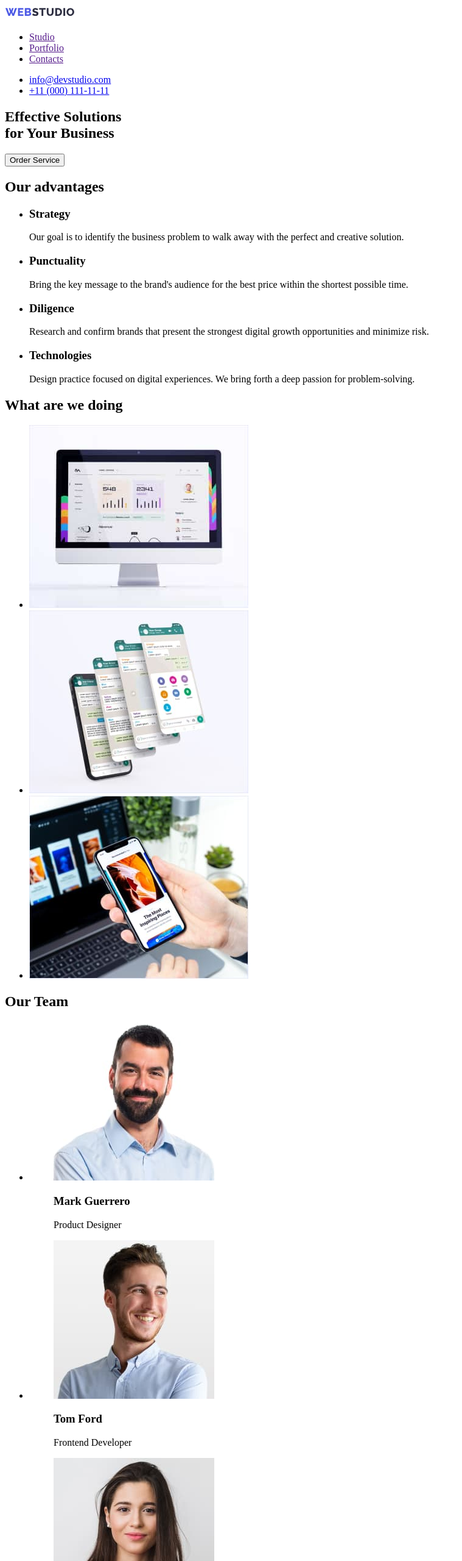
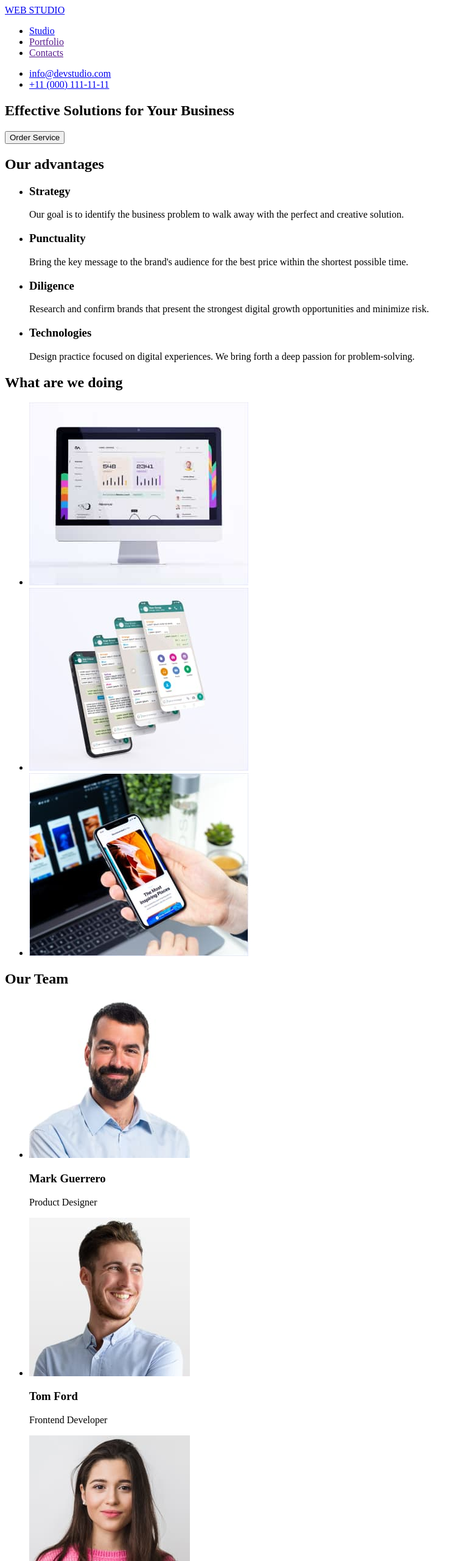
Before and after one commit to Bogdan1993Serebriakov/goit-markup-hw-01, a plain HTML site: page index.html in a window 1280 px wide. Shown: the top 2560 px of the page at 61% size, without its empty margins (0-759 px from the left). Drawn offline with Linux system fonts and the light colour scheme.

Commit message:
Work on mistakes

```diff
--- a/index.html
+++ b/index.html
@@ -12,12 +12,10 @@
  <!--logo added <img> becouse swg + <a> for return on main screen-->
 
  <nav>
-    <a href="">
-        <img src="./img/Logo.svg" alt="logo-web" width="115" height="24">
-    </a>
+     <a href="./index.html">WEB STUDIO</a>
 
     <ul>
-        <li><a href="">Studio</a></li>
+        <li><a href="./index.html">Studio</a></li>
         <li><a href="">Portfolio</a></li>
         <li><a href="">Contacts</a></li>
     </ul>
@@ -29,17 +27,17 @@
     <li><a href="tel:+11(000)111-11-11">+11 (000) 111-11-11</a></li>
  </ul>
 
-    <!-- SECTION 1 <div>-for future design (blue rectangle) -->
-    <div>
-        <section>
-            <h1>Effective Solutions <br> for Your Business</h1>
-            <button type="button">Order Service</button>
-        </section>
-    </div>
-
 </header>
 
 <main>
+
+    <!--SECTION 1-->
+ <section>
+
+    <h1>Effective Solutions for Your Business</h1>
+    <button type="button">Order Service</button>
+
+</section>
 
 
  <!--SECTION 2 with advantages-->
@@ -91,44 +89,27 @@
     <ul>
         <!--Mark Guerrero-->
         <li>
-            <figure>
          <img src="./img/mark-guerrero.jpg" alt="Mark Guerrero" width="264">
-                <figcaption>
          <h3>Mark Guerrero</h3>
          <p>Product Designer</p>
-                </figcaption>
-            </figure>
         </li>
         <!--Tom Ford-->
         <li>
-            <figure>
          <img src="./img/tom-ford.jpg" alt="Tom Ford" width="264">
-                <figcaption>
          <h3>Tom Ford</h3>
          <p>Frontend Developer</p>
-                </figcaption>
-            </figure>
-
         </li>
         <!--Camila Garcia-->
         <li>
-            <figure>
          <img src="./img/camila-garcia.jpg" alt="Camila Garcia" width="264">
-                <figcaption>
          <h3>Camila Garcia</h3>
          <p>Marketing</p>
-                </figcaption>
-            </figure>
         </li>
         <!--Daniel Wilson-->
         <li>
-            <figure>
          <img src="./img/daniel-wilson.jpg" alt="Daniel Wilson" width="264">
-                <figcaption>
          <h3>Daniel Wilson</h3>
          <p>UI Designer</p>
-                </figcaption>
-            </figure>
         </li>
     </ul>
 
@@ -139,9 +120,7 @@
 
 
 <footer>
-    <a href="">
-        <img src="./img/Logo.svg" alt="logo-web" width="115" height="24">
-    </a>
+    <a href="./index.html">WEB STUDIO</a>
     <p>
     Increase the flow of customers and sales for your business with digital marketing & growth solutions.
     </p>
```
Lines whose indentation alone changed are shown as unchanged.
